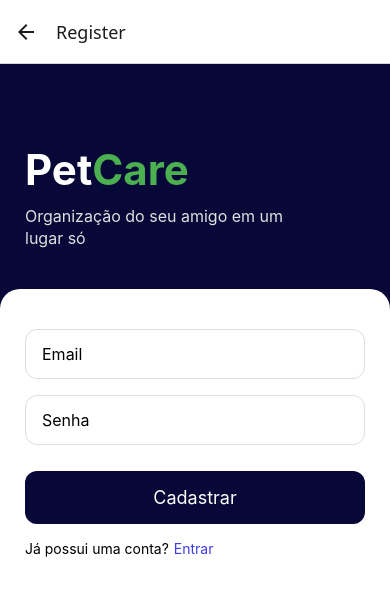
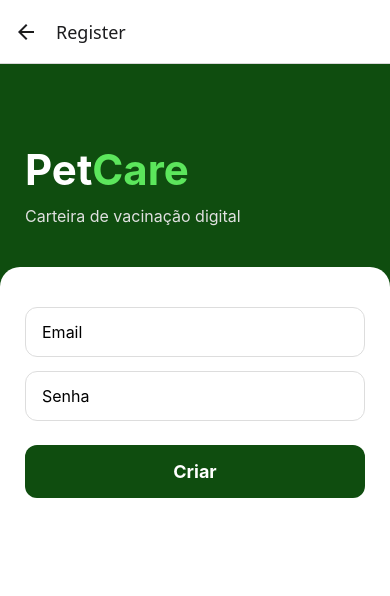
Before and after one commit to LucasLima09/petcare, a React Native app: screen /Register in a window 390 px wide. Shown: the top 596 px of the page. Built offline with nearby package versions, Linux system fonts and the light colour scheme.

Commit message:
feat: adiciona um componente de botao

```diff
--- a/src/components/botaoComponent/index.tsx
+++ b/src/components/botaoComponent/index.tsx
@@ -1,17 +1,17 @@
-import { Pressable, View, StyleSheet } from "react-native";
-
-type Variante = "preenchido" | "vazado"
+import { Pressable, View, StyleSheet, Text } from "react-native";
 
 type BotaoComponentProps = {
     titulo: string
-    variante: Variante
+    apenasBorda: boolean
     onPress: () => void
 }
 
-export default function BotaoComponent({ titulo, variante, onPress }: BotaoComponentProps) {
+export default function BotaoComponent({ titulo, apenasBorda, onPress }: BotaoComponentProps) {
     return (
         <View>
-            <Pressable onPress={() => { onPress() }} style={[styles.botao, styles.botaoLogin]}><Text style={styles.botaoLetra}>{titulo}</Text></Pressable>
+            <Pressable onPress={() => { onPress() }} style={[styles.botao, apenasBorda ? styles.botaoVazado : styles.botaoPreenchido]}>
+                <Text style={apenasBorda ? styles.textoVazado : styles.botaoLetra}>{titulo}</Text>
+            </Pressable>
         </View>
     );
 }
@@ -38,5 +38,7 @@ const styles = StyleSheet.create({
     },
     textoVazado: {
         color: "#0F4D0F",
+        fontSize: 18,
+        fontWeight: "bold",
     },
 });
--- a/src/screens/loginScreen.tsx
+++ b/src/screens/loginScreen.tsx
@@ -1,6 +1,7 @@
 import { useState } from "react";
 import { Button, Text, TextInput, View, StyleSheet, Pressable } from "react-native";
 import { loginUser } from "../services/authService";
+import BotaoComponent from "../components/botaoComponent";
 
 type LoginScreenProps = {
     navigation: any
@@ -23,12 +24,17 @@ export default function LoginScreen({ navigation }: LoginScreenProps) {
             <View style={styles.body}>
                 <TextInput style={styles.input} placeholder="Email" value={email} onChangeText={setEmail} />
                 <TextInput style={styles.input} placeholder="Senha" value={password} onChangeText={setPassword} />
-                <Pressable onPress={() => { handleLogin() }} style={[styles.botao, styles.botaoLogin]}><Text style={styles.botaoLetra}>Login</Text></Pressable>
-                <Text>ou</Text>
-                <Pressable
+                <BotaoComponent
+                    titulo="Login"
+                    apenasBorda={false}
+                    onPress={() => handleLogin()}
+                />
+                <Text style={{ marginHorizontal: "auto", fontSize: 16 }}>ou</Text>
+                <BotaoComponent
+                    titulo="Criar Conta"
+                    apenasBorda={true}
                     onPress={() => navigation.navigate("Register")}
-                    style={[styles.botao, styles.botaoRegister]}
-                ><Text style={styles.botaoLetra}>Criar conta</Text></Pressable>
+                />
             </View>
         </View>
     );
@@ -38,7 +44,6 @@ const styles = StyleSheet.create({
     container: {
         flex: 1,
         backgroundColor: "#0F4D0F",
-
     },
     header: {
         paddingHorizontal: 25,
@@ -53,7 +58,7 @@ const styles = StyleSheet.create({
         borderTopRightRadius: 20,
         paddingHorizontal: 25,
         paddingTop: 40,
-        gap: 16,
+        gap: 14,
     },
     frase: {
         fontSize: 16,
--- a/src/screens/registerScreen.tsx
+++ b/src/screens/registerScreen.tsx
@@ -1,12 +1,13 @@
 import { useState } from "react";
-import { Button, Text, TextInput, View, StyleSheet, Pressable } from "react-native";
+import { Button, Text, TextInput, View, StyleSheet, Pressable, Alert } from "react-native";
 import { registerUser } from "../services/authService";
+import BotaoComponent from "../components/botaoComponent";
 
-type LoginScreenProps = {
+type Register = {
     navigation: any
 }
 
-export default function LoginScreen({ navigation }: LoginScreenProps) {
+export default function RegisterScreen({ navigation }: Register) {
     const [email, setEmail] = useState("");
     const [password, setPassword] = useState("");
 
@@ -15,7 +16,7 @@ export default function LoginScreen({ navigation }: LoginScreenProps) {
             await registerUser(email, password);
             limparCampos()
         } catch {
-            throw "Erro ao criar conta"
+            alert("Erro ao criar conta")
         }
     }
 
@@ -28,18 +29,16 @@ export default function LoginScreen({ navigation }: LoginScreenProps) {
         <View style={styles.container}>
             <View style={styles.header}>
                 <Text style={styles.logo1}>Pet<Text style={styles.logo2}>Care</Text></Text>
-                <Text style={styles.frase}>Organização do seu amigo em um lugar só</Text>
+                <Text style={styles.frase}>Carteira de vacinação digital</Text>
             </View>
             <View style={styles.body}>
                 <TextInput style={styles.input} placeholder="Email" value={email} onChangeText={setEmail} />
                 <TextInput style={styles.input} placeholder="Senha" value={password} onChangeText={setPassword} />
-                <Pressable onPress={() => { handleRegister() }} style={styles.botao}><Text style={styles.botaoLetra}>Cadastrar</Text></Pressable>
-                <View style={{ flexDirection: "row", gap: 5 }}>
-                    <Text>Já possui uma conta?</Text>
-                    <Pressable
-                        onPress={() => navigation.navigate("Login")}
-                    ><Text style={{ color: "#3C3CE8" }}>Entrar</Text></Pressable>
-                </View>
+                <BotaoComponent
+                    titulo="Criar"
+                    apenasBorda={false}
+                    onPress={() => handleRegister()}
+                />
             </View>
         </View>
     );
@@ -48,8 +47,7 @@ export default function LoginScreen({ navigation }: LoginScreenProps) {
 const styles = StyleSheet.create({
     container: {
         flex: 1,
-        backgroundColor: "#070738",
-
+        backgroundColor: "#0F4D0F",
     },
     header: {
         paddingHorizontal: 25,
@@ -64,7 +62,7 @@ const styles = StyleSheet.create({
         borderTopRightRadius: 20,
         paddingHorizontal: 25,
         paddingTop: 40,
-        gap: 16,
+        gap: 14,
     },
     frase: {
         fontSize: 16,
@@ -78,7 +76,7 @@ const styles = StyleSheet.create({
         fontWeight: "bold",
     },
     logo2: {
-        color: "#4CAF50"
+        color: "#5CE65C"
     },
     input: {
         backgroundColor: "#FFFFFF",
@@ -90,16 +88,21 @@ const styles = StyleSheet.create({
         borderColor: "#DDD",
     },
     botao: {
-        backgroundColor: "#070738",
         borderRadius: 12,
         paddingVertical: 16,
         alignItems: "center",
         justifyContent: "center",
         marginTop: 10,
     },
+    botaoLogin: {
+        backgroundColor: "#0F4D0F",
+    },
+    botaoRegister: {
+        borderColor: "#0F4D0F",
+        borderWidth: 2,
+    },
     botaoLetra: {
         color: "white",
         fontSize: 18
-
     }
 });
```
Also changed, not shown: src/context/authContext.tsx (deleted, +0 -9 lines).
